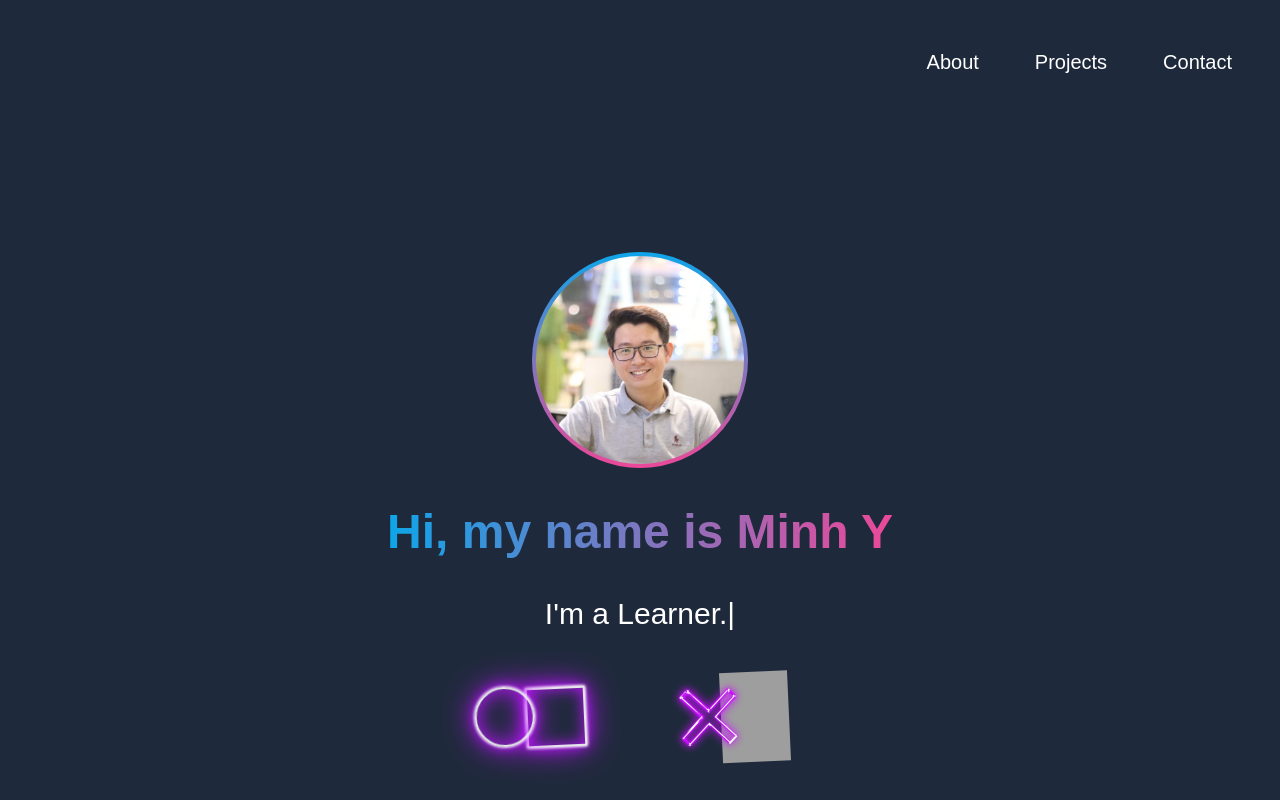
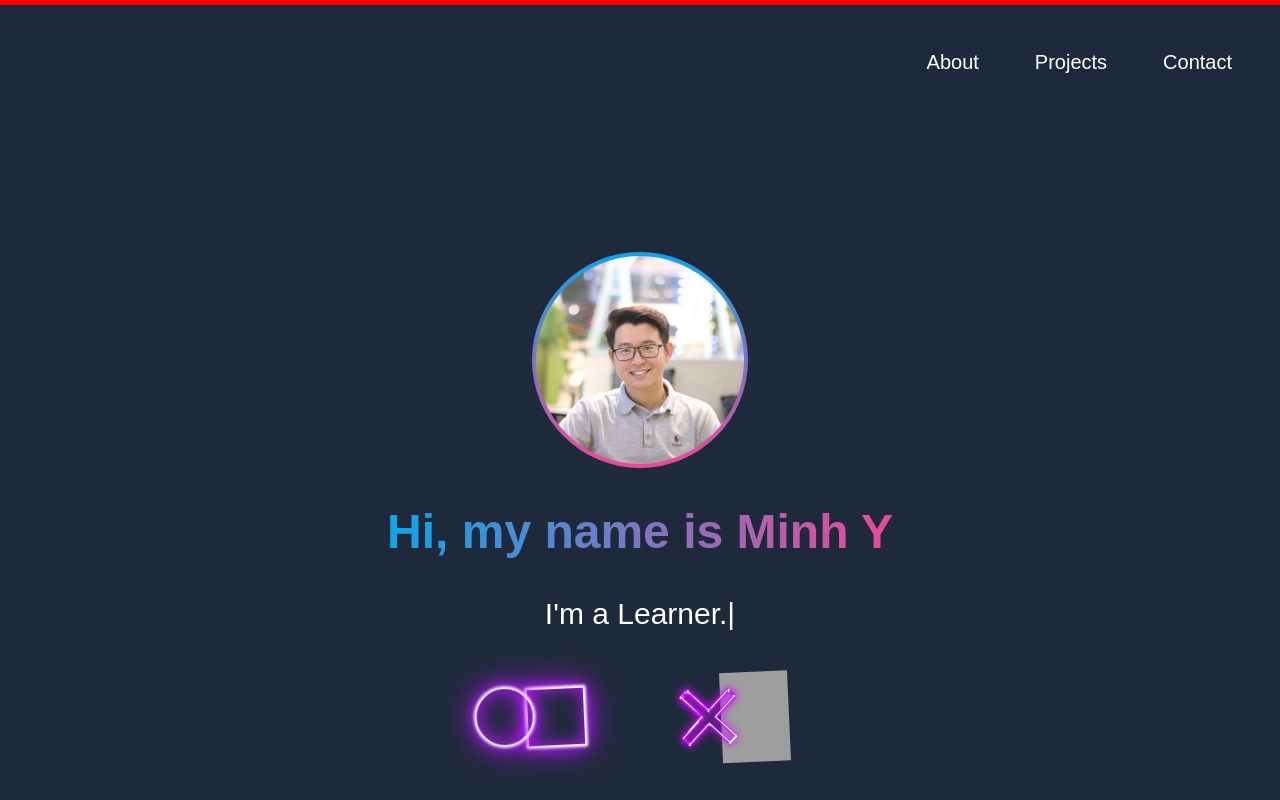
Before and after one commit to minhypro/minhy, a React (Create React App) app: page / in a window 1280 px wide. Shown: the top 800 px of the page. Built offline with nearby package versions, Linux system fonts and the light colour scheme; grey boxes are pictures that could not be loaded; the HTML template or start-up script is replaced by a standard one; a web font is replaced by a local one.

Commit message:
add scroll progress

```diff
--- a/src/App.css
+++ b/src/App.css
@@ -5,6 +5,19 @@
 i {
   font-style: normal;
 }
+
+/* Scroll progress */
+.scroll-progress {
+  position: fixed;
+  top: 0;
+  left: 0;
+  right: 0;
+  height: 5px;
+  background: red;
+  transform-origin: 0%;
+  z-index: 999;
+}
+/*  */
 
 .avatar-border {
   width: 13.5rem;
--- a/src/App.js
+++ b/src/App.js
@@ -6,12 +6,28 @@ import About from './components/About'
 import Hero from './components/Hero'
 import Projects from './components/Projects'
 import Contact from './components/Contact'
+import { motion, useScroll, useSpring } from "framer-motion"
+
+function ScrollProgress() {
+  const { scrollYProgress } = useScroll();
+  // style={{ scaleX: scrollYProgress}}
+  const scaleX = useSpring(scrollYProgress, {
+    stiffness: 100,
+    damping: 30,
+    restDelta: 0.001
+  });
+
+  return (
+    <motion.div className='scroll-progress' style={{ scaleX }} />
+  )
+}
 
 
 function App() {
 
   return (
-    <div className='App pb-6 bg-slate-800 text-white'>
+    <div className='App pb-6 bg-slate-800 text-white relative'>
+      <ScrollProgress/>
       <Header />
       <Hero/>
       <About/>
```
